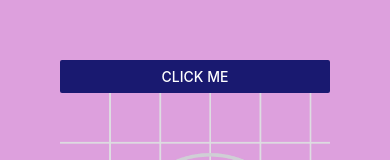
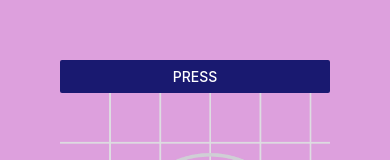
Before and after one commit to gopinav/React-Native-Tutorials, a React Native app in the folder HelloWorld/: screen / in a window 390 px wide. Shown: the top 160 px of the page. Built offline with nearby package versions, Linux system fonts and the light colour scheme.

Commit message:
StatusBar component

```diff
--- a/HelloWorld/App.js
+++ b/HelloWorld/App.js
@@ -7,6 +7,7 @@ import {
   Button,
   Pressable,
   Modal,
+  StatusBar,
 } from "react-native";
 import { useState } from "react";
 
@@ -16,12 +17,12 @@ export default function App() {
   const [isModalVisible, setIsModalVisible] = useState(false);
   return (
     <View style={{ flex: 1, backgroundColor: "plum", padding: 60 }}>
+      <StatusBar barStyle="dark-content" backgroundColor="lightblue" />
       <ScrollView>
         <Button
-          title="Click me"
-          // onPress={() => StatusBar.setHidden(true)}
-          onPress={() => setIsModalVisible(true)}
-          // onPress={() => console.log("Button pressed")}
+          title="Press"
+          // onPress={() => setIsModalVisible(true)}
+          onPress={() => console.log("Button pressed")}
           color="midnightblue"
         />
         <Pressable
@@ -69,7 +70,7 @@ export default function App() {
         </Text>
       </ImageBackground> */}
       </ScrollView>
-      <Modal
+      {/* <Modal
         visible={isModalVisible}
         onRequestClose={() => setIsModalVisible(false)}
         animationType="slide"
@@ -83,7 +84,7 @@ export default function App() {
             color="midnightblue"
           />
         </View>
-      </Modal>
+      </Modal> */}
     </View>
   );
 }
```
